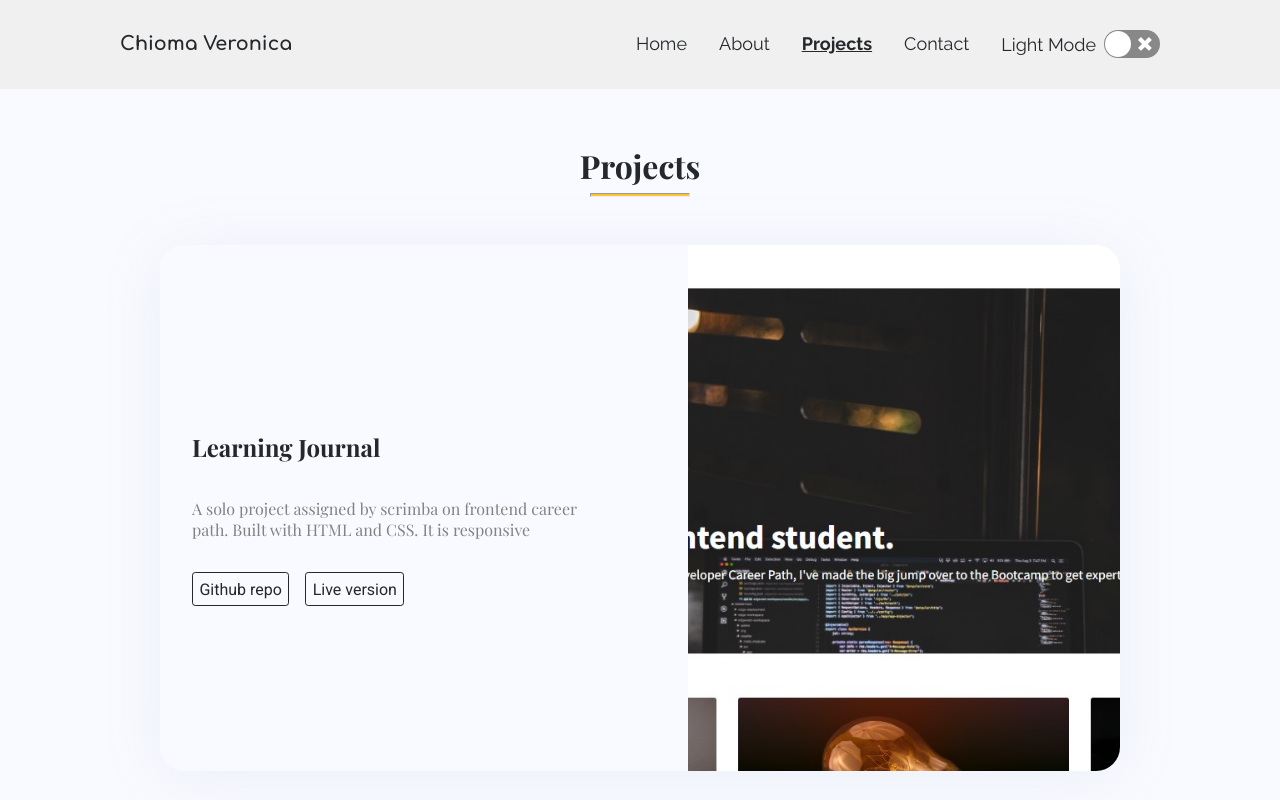
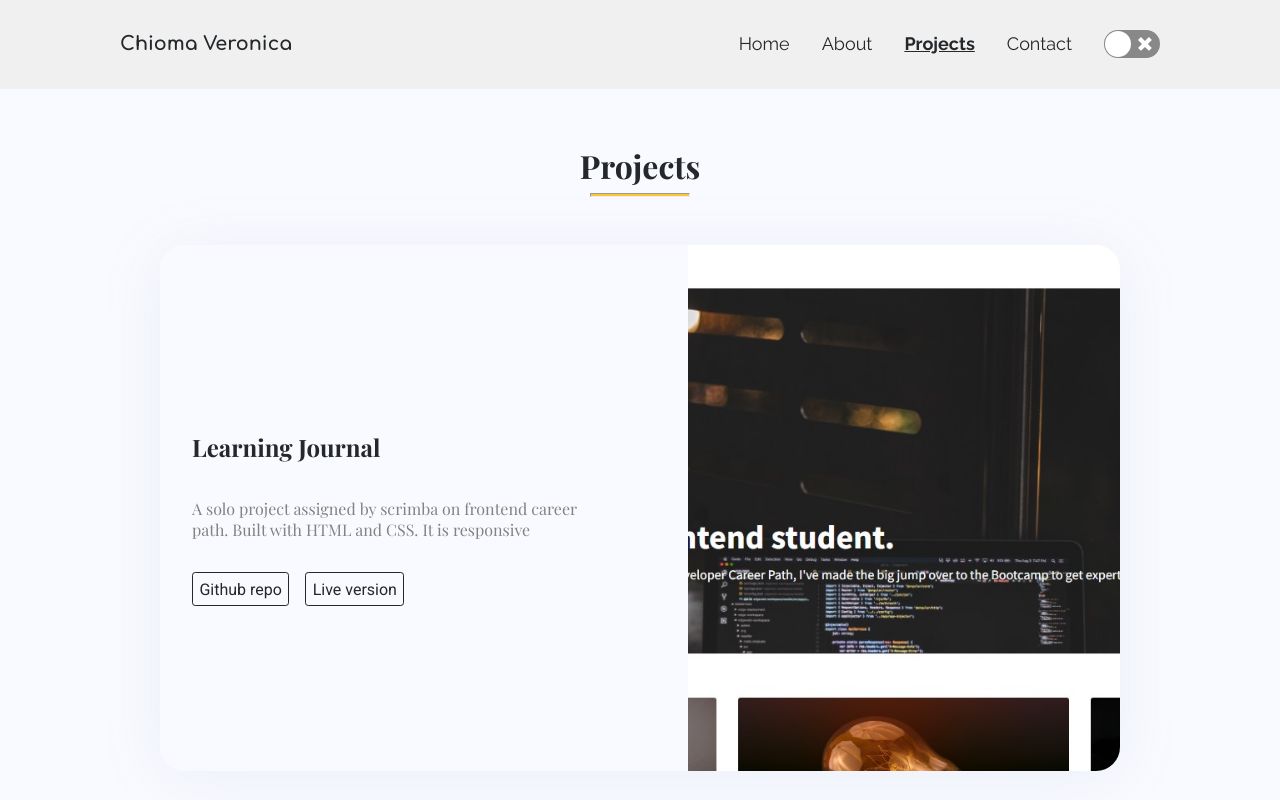
Before and after one commit to SisiVero/portfolio, a React (Create React App) app: page /projects in a window 1280 px wide. Shown: the top 800 px of the page. Built offline with nearby package versions, Linux system fonts and the light colour scheme; a web font is replaced by a local one.

Commit message:
mode texts removed

```diff
--- a/src/components/NavBar.jsx
+++ b/src/components/NavBar.jsx
@@ -85,7 +85,7 @@ export default function NavBar({ toggleTheme, theme }) {
           </NavLink>
         </li>
         <li className="list-item theme-text">
-          <label>{theme === '' ? 'Light Mode' : 'Dark Mode'}</label>
+          {/* <label>{theme === '' ? 'Light Mode' : 'Dark Mode'}</label> */}
           <ReactSwitch
             onChange={toggleTheme}
             checked={theme === 'dark'}
```
Also changed, not shown: 1 other file (tests, documents, lock files or other folders).
